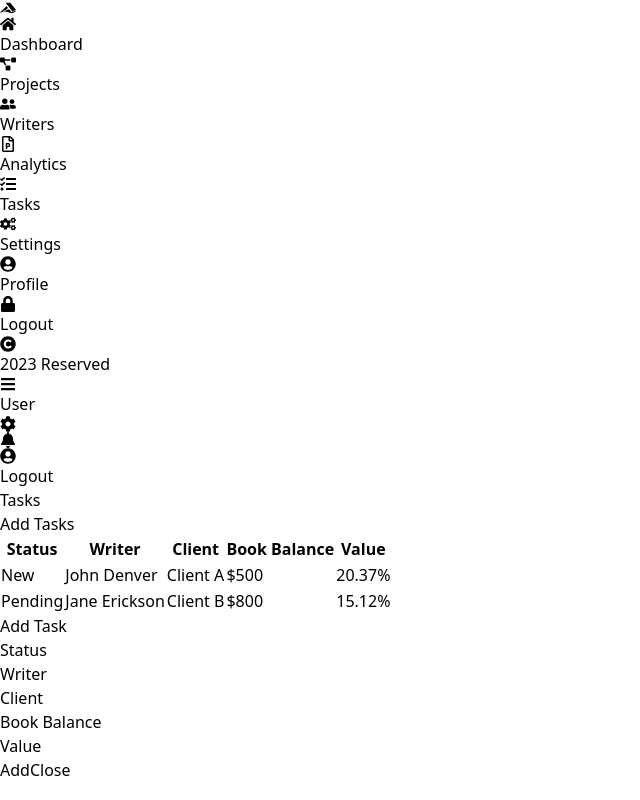
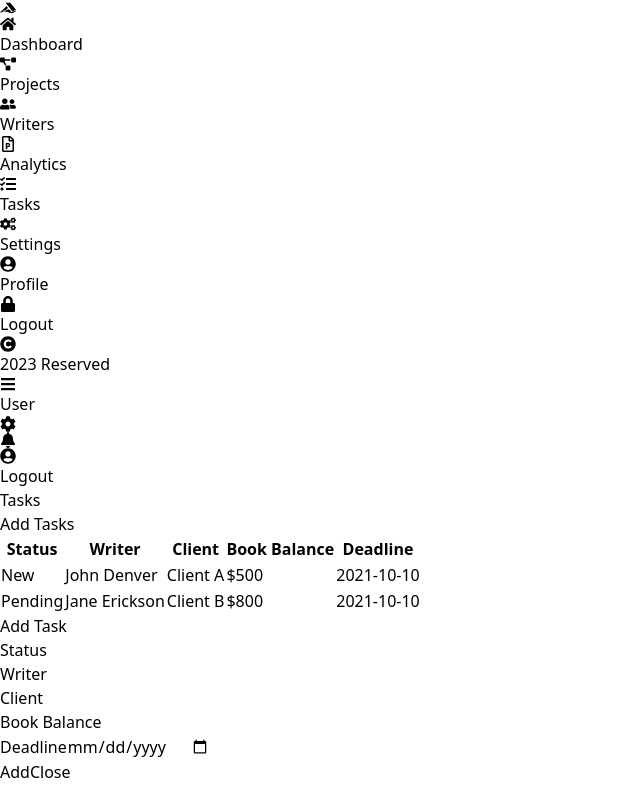
Before and after one commit to developer-evan/Unity-Solutions-Tutors, a React (Vite) app: page /tasks in a window 1280 px wide. Both pictures are taken after a click on the button "Add Tasks". Shown: the whole page, without its empty margins (0-640 px from the left). Built offline with nearby package versions, Linux system fonts and the light colour scheme.

Commit message:
fix tasks

```diff
--- a/src/pages/tasks/Tasks.jsx
+++ b/src/pages/tasks/Tasks.jsx
@@ -10,7 +10,8 @@ const initialTasks = [
     writer: 'John Denver',
     client: 'Client A',
     bookBalance: '$500',
-    value: '20.37%',
+    // value: '20.37%',
+    deadline: '2021-10-10',
   },
   {
     id: 2,
@@ -18,7 +19,8 @@ const initialTasks = [
     writer: 'Jane Erickson',
     client: 'Client B',
     bookBalance: '$800',
-    value: '15.12%',
+    // value: '15.12%',
+    deadline: '2021-10-10',
   },
 ];
 
@@ -31,7 +33,7 @@ function Tasks() {
     writer: '',
     client: '',
     bookBalance: '',
-    value: '',
+    deadline: '',
   });
 
   const toggleAddOrderModal = () => {
@@ -50,7 +52,7 @@ function Tasks() {
       newOrder.writer.trim() !== '' &&
       newOrder.client.trim() !== '' &&
       newOrder.bookBalance.trim() !== '' &&
-      newOrder.value.trim() !== ''
+      newOrder.deadline.trim() !== ''
     ) {
       setOrders([...orders, newOrder]);
       setNewOrder({
@@ -58,7 +60,7 @@ function Tasks() {
         writer: '',
         client: '',
         bookBalance: '',
-        value: '',
+        deadline: '',
       });
       setShowAddOrderModal(false);
     }
@@ -86,13 +88,13 @@ function Tasks() {
                 <th className="px-2 py-2 text-start">Writer</th>
                 <th className="px-2 py-2 text-start">Client</th>
                 <th className="px-2 py-2 text-start">Book Balance</th>
-                <th className="px-2 py-2 text-start">Value</th>
+                <th className="px-2 py-2 text-start">Deadline</th>
               </tr>
             </thead>
             <tbody>
               {/* Map through the orders and display them */}
               {orders.map((order) => (
-                <tr key={order.id} className="border-t border-gray-300">
+                <tr key={order.id} className="border-t border-gray-300 hover:bg-slate-100">
                   <td className="px-2 py-2">
                     <button
                       className={`bg-${order.status.toLowerCase()}-400 py-2 px-2 rounded-lg w-28 bg-sky-600 text-xs font-bold text-slate-100`}
@@ -103,7 +105,7 @@ function Tasks() {
                   <td className="px-2 py-2 text-gray-500">{order.writer}</td>
                   <td className="px-2 py-2 text-gray-500">{order.client}</td>
                   <td className="px-2 py-2 text-slate-600 font-semibold">{order.bookBalance}</td>
-                  <td className="px-2 py-2 text-slate-600 font-semibold">{order.value}</td>
+                  <td className="px-2 py-2 text-slate-600 font-semibold">{order.deadline}</td>
                 </tr>
               ))}
             </tbody>
@@ -158,11 +160,11 @@ function Tasks() {
             />
           </div>
           <div className="mb-4">
-            <label className="block text-gray-800">Value</label>
+            <label className="block text-gray-800">Deadline</label>
             <input
-              type="text"
-              name="value"
-              value={newOrder.value}
+              type="date"
+              name="deadline"
+              value={newOrder.deadline}
               onChange={handleInputChange}
               className="w-full p-2 border border-gray-300 rounded"
             />
```
